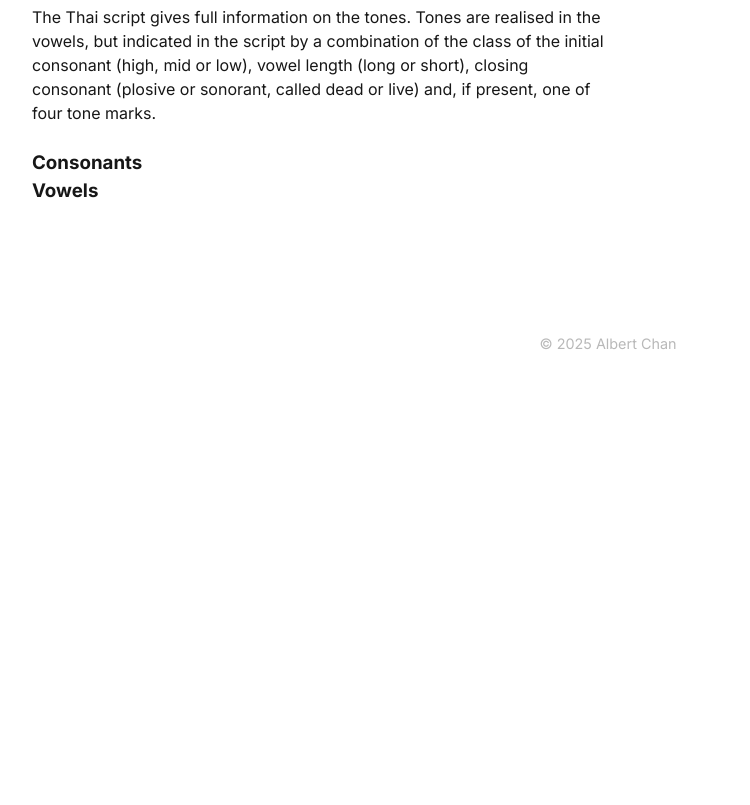
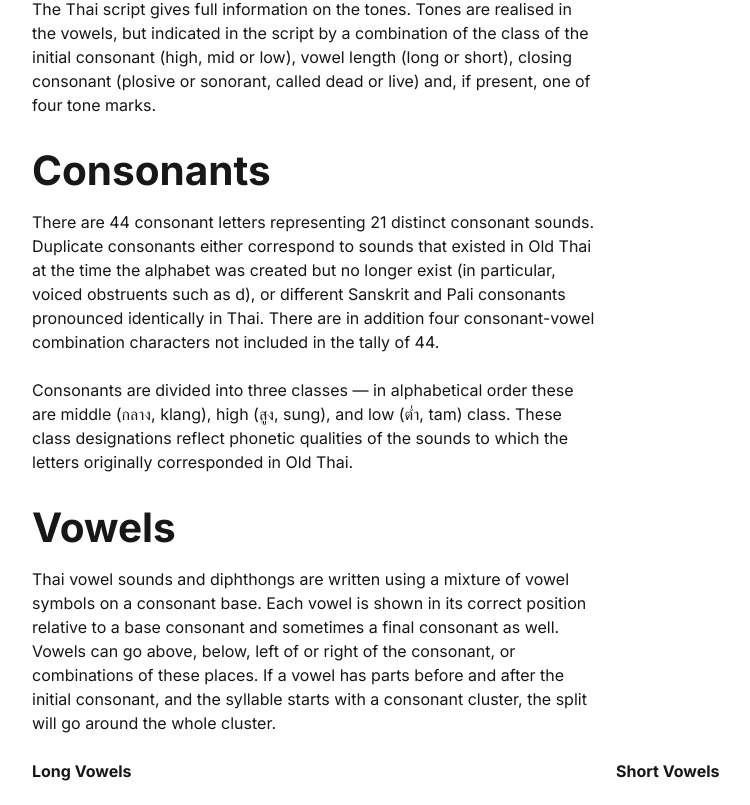
Before and after one commit to albertchan/thai-script-react, a Next.js app: page /tone in a window 1280 px wide. Shown: the part 275-1080 px from the top of the page, without its empty margins (32-782 px from the left). Before the commit the page ends 800 px from the top, so only its background shows below. Built offline with nearby package versions, Linux system fonts and the light colour scheme.

Commit message:
wip: tone text

```diff
--- a/src/app/tone/page.module.css
+++ b/src/app/tone/page.module.css
@@ -1,4 +1,5 @@
 .grid {
   display: grid;
   grid-template-columns: repeat(2,minmax(0,1fr));
+  grid-gap: 1rem;
 }
--- a/src/app/tone/page.tsx
+++ b/src/app/tone/page.tsx
@@ -13,9 +13,28 @@ export default async function Tone() {
       </div>
       <div>
         <h3>Consonants</h3>
+        <div className={styles.grid}>
+          <div>
+            <p>There are 44 consonant letters representing 21 distinct consonant sounds. Duplicate consonants either correspond to sounds that existed in Old Thai at the time the alphabet was created but no longer exist (in particular, voiced obstruents such as d), or different Sanskrit and Pali consonants pronounced identically in Thai. There are in addition four consonant-vowel combination characters not included in the tally of 44.</p>
+            <p>Consonants are divided into three classes — in alphabetical order these are middle (กลาง, klang), high (สูง, sung), and low (ต่ำ, tam) class. These class designations reflect phonetic qualities of the sounds to which the letters originally corresponded in Old Thai.</p>
+          </div>
+        </div>
       </div>
       <div>
         <h3>Vowels</h3>
+        <div className={styles.grid}>
+          <div>
+            <p>Thai vowel sounds and diphthongs are written using a mixture of vowel symbols on a consonant base. Each vowel is shown in its correct position relative to a base consonant and sometimes a final consonant as well. Vowels can go above, below, left of or right of the consonant, or combinations of these places. If a vowel has parts before and after the initial consonant, and the syllable starts with a consonant cluster, the split will go around the whole cluster.</p>
+          </div>
+        </div>
+        <div className={styles.grid}>
+          <div>
+            <h4>Long Vowels</h4>
+          </div>
+          <div>
+            <h4>Short Vowels</h4>
+          </div>
+        </div>
       </div>
     </main>
   );
--- a/src/styles/globals.css
+++ b/src/styles/globals.css
@@ -69,7 +69,12 @@ h1 {
 }
 
 h2 {
-  font-size: calc(100vw / 16);
+  font-size: calc(2rem + 100vw / 30);
+}
+
+h3 {
+  margin-bottom: 0.5rem;
+  font-size: calc(1.2rem + 100vw / 60);
 }
 
 @media (prefers-color-scheme: dark) {
```
